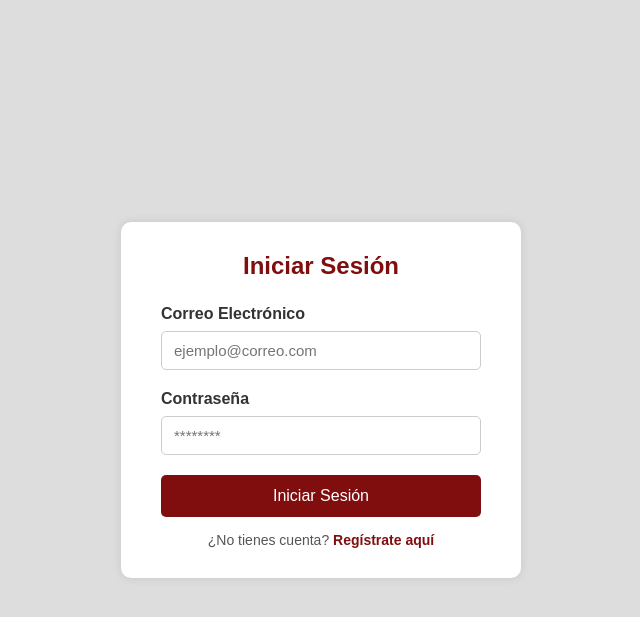
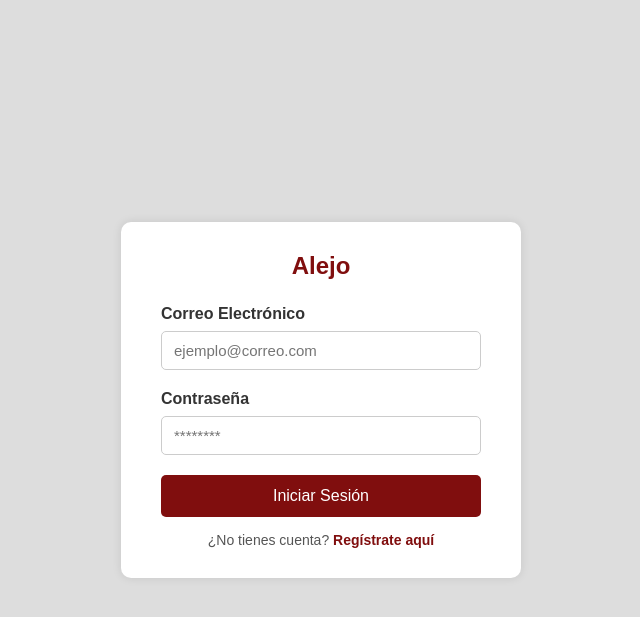
Before and after one commit to Ficoo11/Proyecto_Hinc, a Django app: page /login/ in a window 1280 px wide. Shown: the top 617 px of the page, without its empty margins (319-959 px from the left). Run offline with Django 5.2, Linux system fonts and the light colour scheme.

Commit message:
cambio login alejo

```diff
--- a/hinc/prjhinc/apphinc/templates/login.html
+++ b/hinc/prjhinc/apphinc/templates/login.html
@@ -10,7 +10,7 @@
 <body>
 
 <div class="form-container">
-  <h2>Iniciar Sesión</h2>
+  <h2>Alejo</h2>
   <form method="POST" action="{% url 'login' %}">
     {% csrf_token %}
     <label for="email">Correo Electrónico</label>
```
